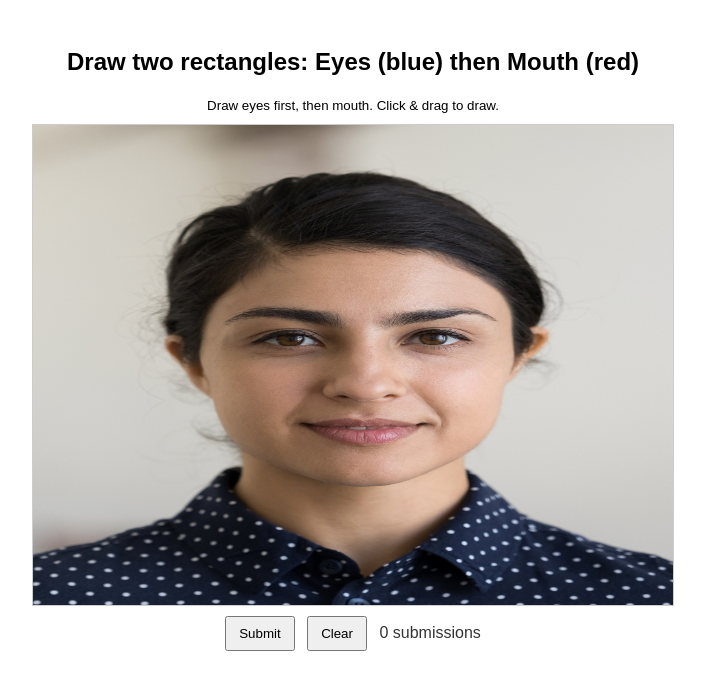
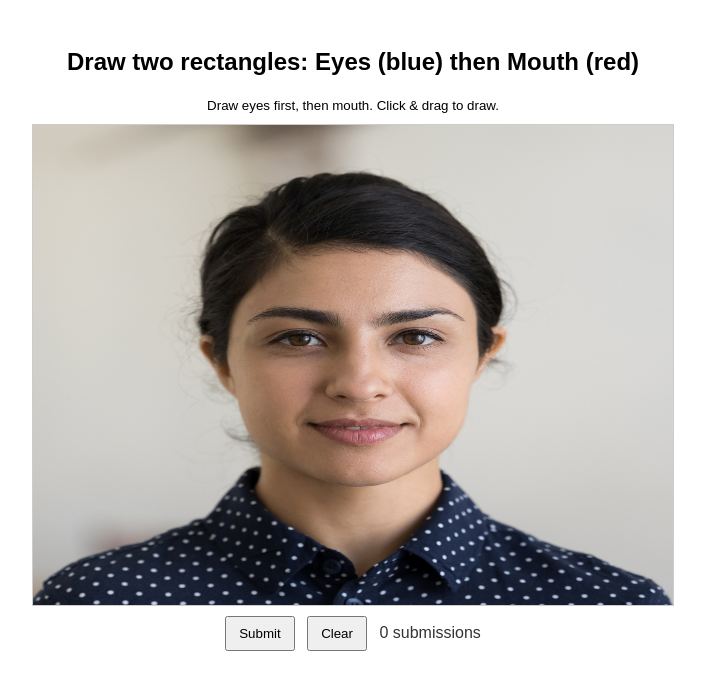
Before and after one commit to barbara-zapior/face_mouth_annotation, a plain HTML site: page index.html in a window 1280 px wide. Shown: the whole page, without its empty margins (287-992 px from the left). Drawn offline with Linux system fonts and the light colour scheme; no server answers.

Commit message:
Update index.html

```diff
--- a/index.html
+++ b/index.html
@@ -51,7 +51,7 @@ const firebaseConfig = {
     const statusSpan = document.getElementById('status');
 
     // Image: REPLACE with your face image URL (must be CORS-accessible if hosted elsewhere)
-    const imgSrc = 'Picture1.jpg';
+    const imgSrc = 'Picture2.jpg';
     const img = new Image();
     img.crossOrigin = 'anonymous';
     img.src = imgSrc;
```
